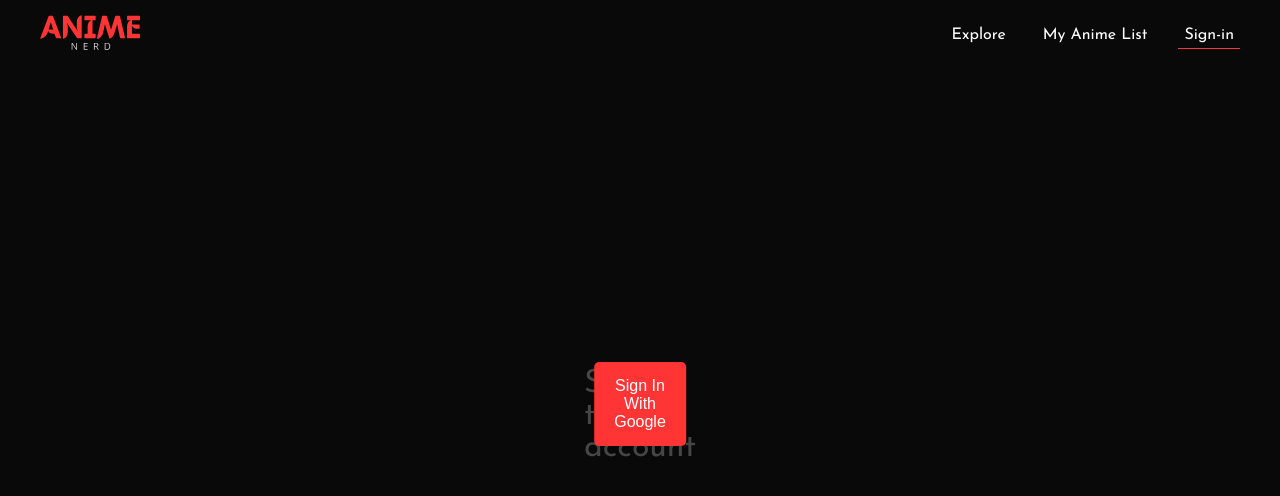
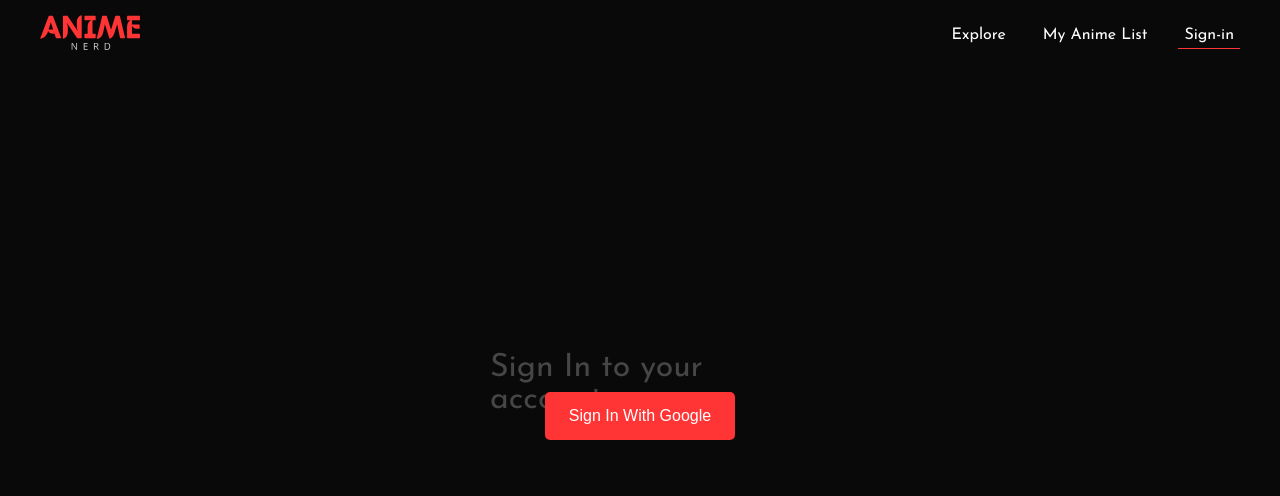
Before and after one commit to SameepArya23/anime-watch-list, a React (Create React App) app: page /auth in a window 1280 px wide. Shown: the top 496 px of the page. Built offline with nearby package versions, Linux system fonts and the light colour scheme; no server answers; a web font is replaced by a local one.

Commit message:
fixed css in authentication

```diff
--- a/src/components/buttons/button.styles.css
+++ b/src/components/buttons/button.styles.css
@@ -46,8 +46,9 @@
     padding: 15px 20px;
     font-size: 16px;
     position: absolute;
-    top: 50%;
+    top: 0%;
     left: 50%;
-    transform: translate(-50%, 50%);
+    transform: translate(-50%, 150%);
     border-radius: 5px;
+    width: 190px;
 }
--- a/src/routes/authentication/auth.styles.css
+++ b/src/routes/authentication/auth.styles.css
@@ -4,3 +4,14 @@
     left: 50%;
     transform: translate(-50%, 50%);
 }
+
+.alternate-text-message{
+    width: 300px;
+    margin-bottom: 50px;
+    color: #464646;
+    font-size: xx-large;
+    position: absolute;
+    top: 40%;
+    left: 50%;
+    transform: translate(-50%, 50%);
+}
--- a/src/routes/authentication/authentication.routes.jsx
+++ b/src/routes/authentication/authentication.routes.jsx
@@ -17,7 +17,9 @@ const Authentication = () => {
         <UserProfile />
       ) : (
         <Fragment>
-          <span className="alternate-message">Sign In to your account</span>
+          <span className="alternate-text-message">
+            Sign In to your account
+          </span>
           <Button buttonType={"google"} onClick={logGoogleUser}>
             Sign In With Google
           </Button>
```
